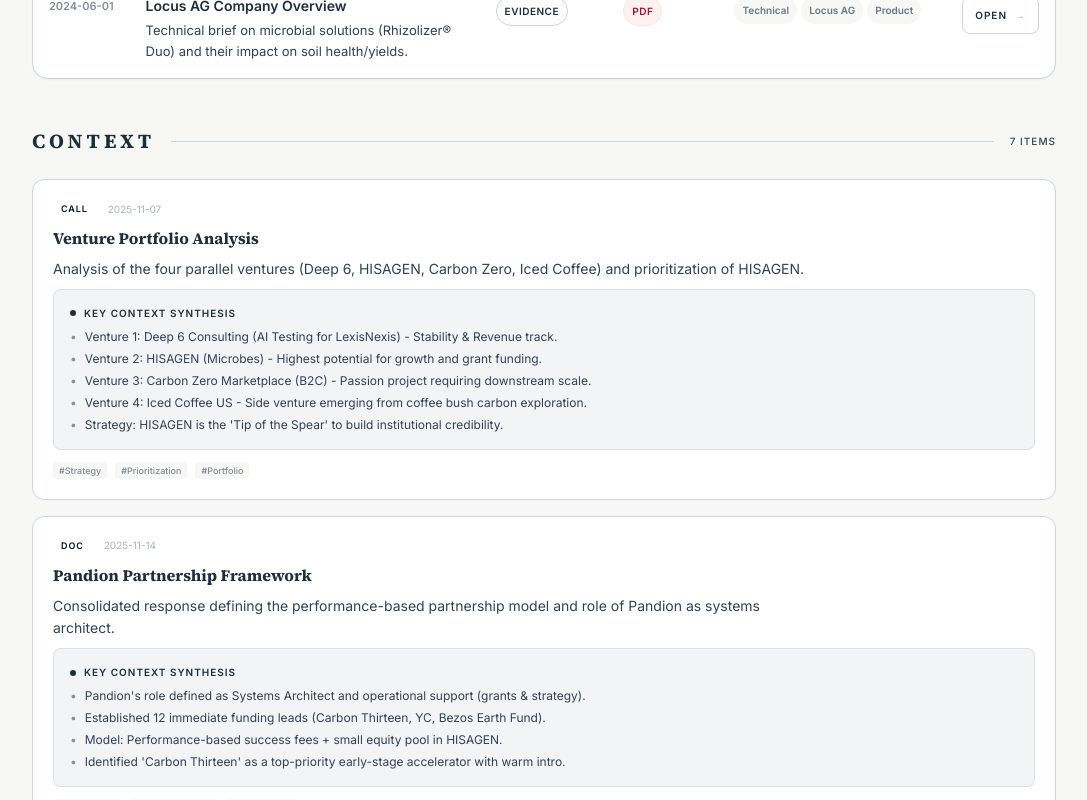
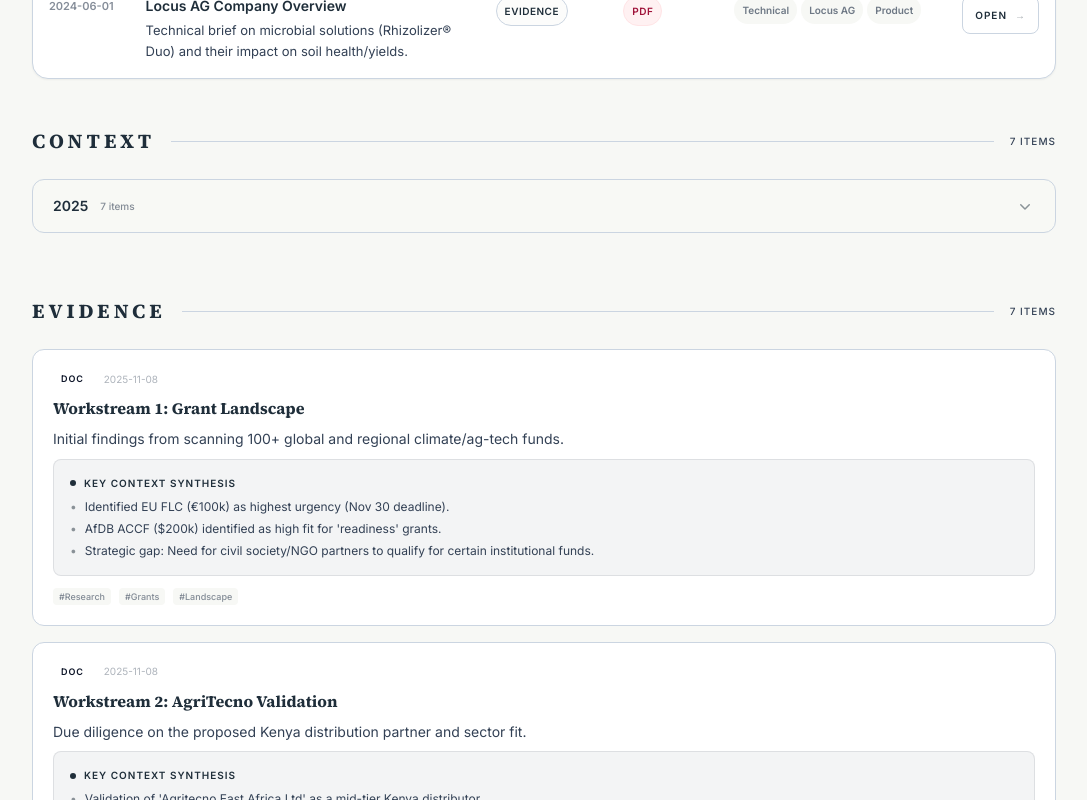
Before and after one commit to juakali100/hisagen, a Next.js app: page /resources in a window 1280 px wide. Shown: the part 2860-3660 px from the top of the page, without its empty margins (96-1183 px from the left). Built offline with nearby package versions, Linux system fonts and the light colour scheme.

Commit message:
Add year-based accordions to Context section in Knowledge Base

```diff
--- a/src/app/resources/page.tsx
+++ b/src/app/resources/page.tsx
@@ -1,5 +1,9 @@
+"use client";
+
 import StageBreadcrumb from "../../components/StageBreadcrumb";
 import EvidenceTable from "../../components/EvidenceTable";
+import { Disclosure, DisclosureButton, DisclosurePanel } from "@headlessui/react";
+import { ChevronDownIcon } from "@heroicons/react/20/solid";
 
 type Attachment = {
   title: string;
@@ -18,6 +22,77 @@
   tags: string[];
   synthesis?: string[];
 };
+
+// Helper to group items by year
+function groupByYear(items: IntelligenceEntry[]): Record<string, IntelligenceEntry[]> {
+  return items.reduce((acc, item) => {
+    const year = item.date.startsWith("Current") ? "Current" : item.date.split("-")[0];
+    if (!acc[year]) acc[year] = [];
+    acc[year].push(item);
+    return acc;
+  }, {} as Record<string, IntelligenceEntry[]>);
+}
+
+// Render a single item card (reusable)
+function ItemCard({ item }: { item: IntelligenceEntry }) {
+  return (
+    <div className="group relative flex flex-col md:flex-row md:items-center justify-between gap-6 p-5 rounded-xl border border-mist bg-white hover:border-secondary/40 transition-all hover:shadow-sm motion-reduce:transition-none">
+      <div className="flex-1 space-y-2">
+        <div className="flex items-center gap-3">
+          <span className={`text-[9px] font-bold uppercase tracking-widest px-2 py-0.5 rounded ${item.format === 'Email' ? 'bg-blue-100 text-blue-700' :
+            item.format === 'PDF' ? 'bg-red-100 text-red-700' :
+              item.format === 'Excel' ? 'bg-emerald-100 text-emerald-700' :
+                'bg-slate-100 text-slate-700'
+            }`}>
+            {item.format}
+          </span>
+          <span className="text-[10px] text-slate/40">{item.date}</span>
+        </div>
+        <h3 className="text-base font-bold text-secondary">{item.title}</h3>
+        <p className="text-sm text-slate leading-relaxed max-w-3xl">
+          {item.detail}
+        </p>
+        {item.synthesis && (
+          <div className="mt-4 p-4 rounded-lg bg-secondary/5 border border-secondary/10">
+            <p className="text-[10px] font-bold uppercase tracking-widest text-secondary mb-2 flex items-center gap-2">
+              <span className="w-1.5 h-1.5 rounded-full bg-secondary" />
+              Key Context Synthesis
+            </p>
+            <ul className="space-y-1.5">
+              {item.synthesis.map((bullet, idx) => (
+                <li key={idx} className="text-xs text-slate flex gap-2">
+                  <span className="text-secondary/50">•</span>
+                  <span>{bullet}</span>
+                </li>
+              ))}
+            </ul>
+          </div>
+        )}
+        {item.attachments && (
+          <div className="mt-4 flex flex-wrap gap-3">
+            <p className="w-full text-[10px] font-bold uppercase tracking-widest text-secondary/40 mb-1">Related Evidence</p>
+            {item.attachments.map((attachment) => (
+              <span
+                key={attachment.title}
+                className="flex items-center gap-2 px-3 py-2 rounded-lg bg-mist/30 border border-mist"
+              >
+                <span className={`text-[8px] font-bold px-1.5 py-0.5 rounded ${attachment.format === 'PDF' ? 'bg-red-100 text-red-600' : 'bg-secondary/10 text-secondary'}`}>
+                  {attachment.format}
+                </span>
+                <span className="text-xs font-medium text-secondary">{attachment.title}</span>
+              </span>
+            ))}
+          </div>
+        )}
+        <div className="flex flex-wrap gap-2 pt-1">
+          {item.tags.map(tag => (
+            <span key={tag} className="text-[9px] bg-parchment px-1.5 py-0.5 rounded text-slate/60 font-medium">#{tag}</span>
+          ))}
+        </div>
+      </div>
+    </div>
+  );
+}
 
 const intelligenceLedger: IntelligenceEntry[] = [
   // CONTEXT
@@ -344,70 +419,47 @@
               </div>
             )}
 
-            <div className="grid gap-4">
-              {intelligenceLedger
-                .filter((item) => item.domain === domain)
-                .map((item) => (
-                  <div
-                    key={item.title}
-                    className="group relative flex flex-col md:flex-row md:items-center justify-between gap-6 p-5 rounded-xl border border-mist bg-white hover:border-secondary/40 transition-all hover:shadow-sm motion-reduce:transition-none"
-                  >
-                    <div className="flex-1 space-y-2">
-                      <div className="flex items-center gap-3">
-                        <span className={`text-[9px] font-bold uppercase tracking-widest px-2 py-0.5 rounded ${item.format === 'Email' ? 'bg-blue-100 text-blue-700' :
-                          item.format === 'PDF' ? 'bg-red-100 text-red-700' :
-                            item.format === 'Excel' ? 'bg-emerald-100 text-emerald-700' :
-                              'bg-slate-100 text-slate-700'
-                          }`}>
-                          {item.format}
-                        </span>
-                        <span className="text-[10px] text-slate/40">{item.date}</span>
-                      </div>
-                      <h3 className="text-base font-bold text-secondary">{item.title}</h3>
-                      <p className="text-sm text-slate leading-relaxed max-w-3xl">
-                        {item.detail}
-                      </p>
-                      {item.synthesis && (
-                        <div className="mt-4 p-4 rounded-lg bg-secondary/5 border border-secondary/10">
-                          <p className="text-[10px] font-bold uppercase tracking-widest text-secondary mb-2 flex items-center gap-2">
-                            <span className="w-1.5 h-1.5 rounded-full bg-secondary" />
-                            Key Context Synthesis
-                          </p>
-                          <ul className="space-y-1.5">
-                            {item.synthesis.map((bullet, idx) => (
-                              <li key={idx} className="text-xs text-slate flex gap-2">
-                                <span className="text-secondary/50">•</span>
-                                <span>{bullet}</span>
-                              </li>
-                            ))}
-                          </ul>
+            {/* Render with accordions for Context, flat for others */}
+            {domain === 'Context' ? (
+              <div className="space-y-4">
+                {Object.entries(groupByYear(intelligenceLedger.filter(i => i.domain === 'Context')))
+                  .sort(([a], [b]) => b.localeCompare(a)) // Sort years descending (2026, 2025, etc.)
+                  .map(([year, items]) => (
+                    <Disclosure key={year} defaultOpen={year === '2026'}>
+                      {({ open }) => (
+                        <div className="rounded-xl border border-mist bg-parchment/20 overflow-hidden">
+                          <DisclosureButton className="flex w-full items-center justify-between px-5 py-4 text-left hover:bg-parchment/40 transition-colors">
+                            <div className="flex items-center gap-3">
+                              <span className="text-sm font-bold text-secondary">{year}</span>
+                              <span className="text-[10px] text-slate/60 font-medium">
+                                {items.length} {items.length === 1 ? 'item' : 'items'}
+                              </span>
+                            </div>
+                            <ChevronDownIcon
+                              className={`size-5 text-secondary/50 transition-transform duration-200 ${open ? 'rotate-180' : ''}`}
+                            />
+                          </DisclosureButton>
+                          <DisclosurePanel className="px-4 pb-4">
+                            <div className="grid gap-4 pt-2">
+                              {items.map((item) => (
+                                <ItemCard key={item.title} item={item} />
+                              ))}
+                            </div>
+                          </DisclosurePanel>
                         </div>
                       )}
-                      {item.attachments && (
-                        <div className="mt-4 flex flex-wrap gap-3">
-                          <p className="w-full text-[10px] font-bold uppercase tracking-widest text-secondary/40 mb-1">Related Evidence</p>
-                          {item.attachments.map((attachment) => (
-                            <span
-                              key={attachment.title}
-                              className="flex items-center gap-2 px-3 py-2 rounded-lg bg-mist/30 border border-mist"
-                            >
-                              <span className={`text-[8px] font-bold px-1.5 py-0.5 rounded ${attachment.format === 'PDF' ? 'bg-red-100 text-red-600' : 'bg-secondary/10 text-secondary'}`}>
-                                {attachment.format}
-                              </span>
-                              <span className="text-xs font-medium text-secondary">{attachment.title}</span>
-                            </span>
-                          ))}
-                        </div>
-                      )}
-                      <div className="flex flex-wrap gap-2 pt-1">
-                        {item.tags.map(tag => (
-                          <span key={tag} className="text-[9px] bg-parchment px-1.5 py-0.5 rounded text-slate/60 font-medium">#{tag}</span>
-                        ))}
-                      </div>
-                    </div>
-                  </div>
-                ))}
-            </div>
+                    </Disclosure>
+                  ))}
+              </div>
+            ) : (
+              <div className="grid gap-4">
+                {intelligenceLedger
+                  .filter((item) => item.domain === domain)
+                  .map((item) => (
+                    <ItemCard key={item.title} item={item} />
+                  ))}
+              </div>
+            )}
           </section>
         ))}
       </div>
```
